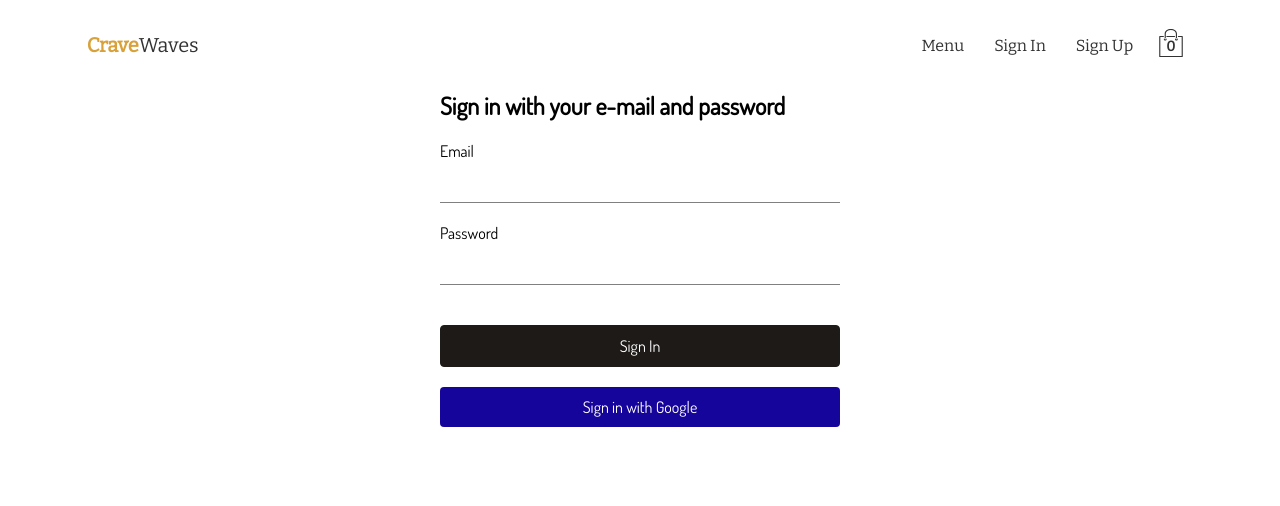
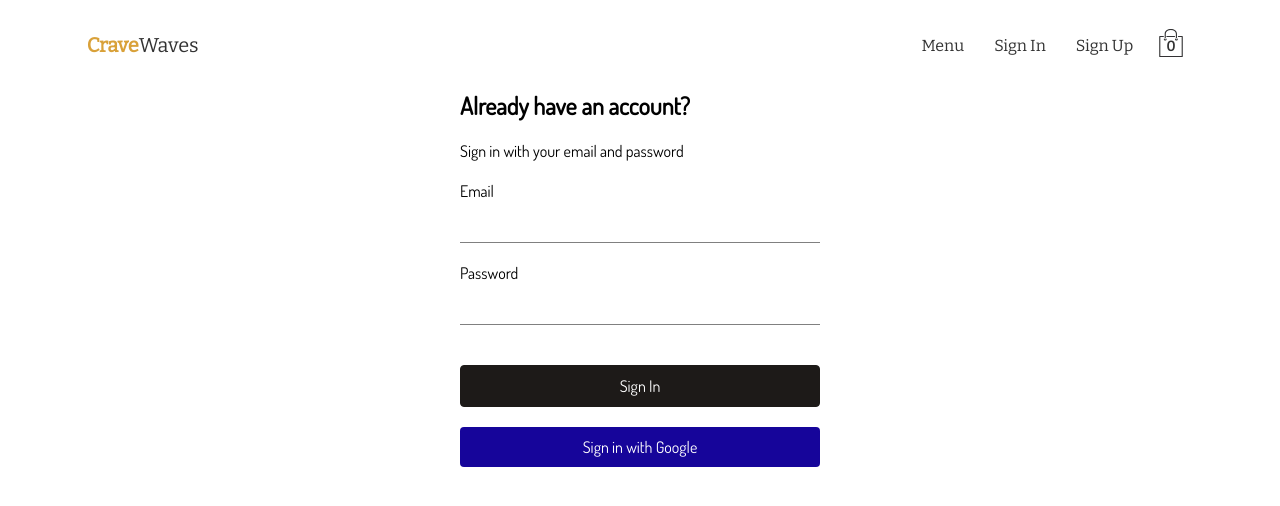
Before and after one commit to dnmore/react-restaurant-app, a React (Create React App) app: page /sign-in in a window 1280 px wide. Shown: the top 506 px of the page. Built offline with nearby package versions, Linux system fonts and the light colour scheme; no server answers; the database is empty.

Commit message:
updating form styles

```diff
--- a/src/components/google-sign-in/google-sign-in.styles.jsx
+++ b/src/components/google-sign-in/google-sign-in.styles.jsx
@@ -1,11 +1,16 @@
 import styled from "styled-components";
 
-export const SignInGoogleContainer = styled.div `
-width: 400px;
-`
+export const SignInGoogleContainer = styled.div`
+  width: 30%;
+  margin: auto;
 
-export const GoogleButton = styled.button `
+  @media screen and (max-width: 768px){
+    width: 80%;
+    margin: auto;
+  }
+`;
 
+export const GoogleButton = styled.button`
   width: 100%;
   padding: 10px 20px;
   cursor: pointer;
@@ -19,4 +24,4 @@ border-radius: 4px;
   &:hover {
     background-color: #5743ea;
   }
-`
+`;
--- a/src/components/sign-in-form/sign-in-form.component.jsx
+++ b/src/components/sign-in-form/sign-in-form.component.jsx
@@ -47,7 +47,8 @@ const SignInForm = () => {
 
   return (
     <SignInFormContainer>
-      <h2>Sign in with your e-mail and password</h2>
+      <h2>Already have an account?</h2>
+      <span>Sign in with your email and password</span>
       <form onSubmit={handleSubmit}>
         <FormInput
           label="Email"
--- a/src/components/sign-in-form/sign-in-form.styles.jsx
+++ b/src/components/sign-in-form/sign-in-form.styles.jsx
@@ -1,7 +1,13 @@
 import styled from "styled-components";
 
 export const SignInFormContainer = styled.div`
-  width: 400px;
+  width: 30%;
+  margin: auto;
+
+  @media screen and (max-width: 768px){
+    width: 80%;
+    margin: auto;
+  }
 `;
 export const SignInButton = styled.button`
   width: 100%;
--- a/src/routes/sign-up-page/sign-up-page.component.jsx
+++ b/src/routes/sign-up-page/sign-up-page.component.jsx
@@ -56,7 +56,8 @@ const SignUp = () => {
 
   return (
     <SignupContainer>
-      <h2>Sign up with your e-mail and password</h2>
+     <h2>Don't have an account?</h2>
+      <span>Sign up with your email and password</span>
       <form onSubmit={handleSubmit}>
         <FormInput
           label="Display Name"
--- a/src/routes/sign-up-page/sign-up-page.styles.jsx
+++ b/src/routes/sign-up-page/sign-up-page.styles.jsx
@@ -1,8 +1,13 @@
 import styled from "styled-components";
 
 export const SignupContainer = styled.div`
-  width: 400px;
-  margin: 0 auto;
+width: 30%;
+margin: auto;
+
+@media screen and (max-width: 768px){
+  width: 80%;
+  margin: auto;
+}
 `;
 
 export const SignupButton = styled.button`
```
Lines whose indentation alone changed are shown as unchanged.
